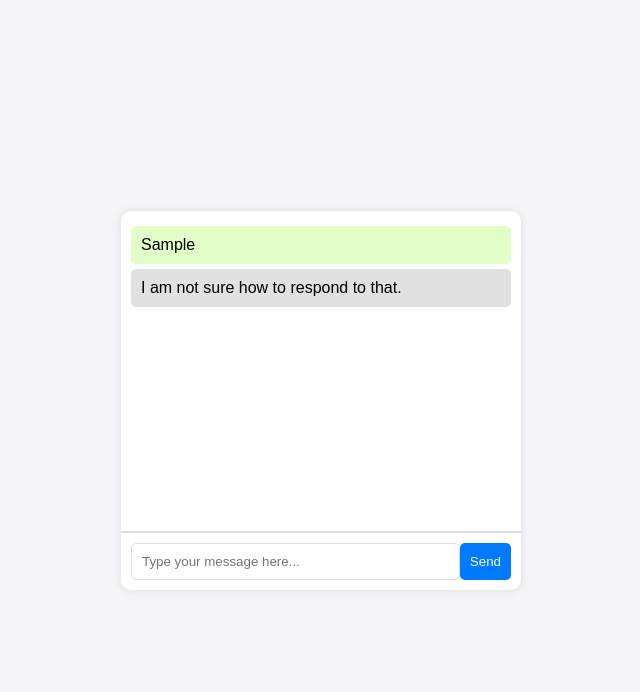
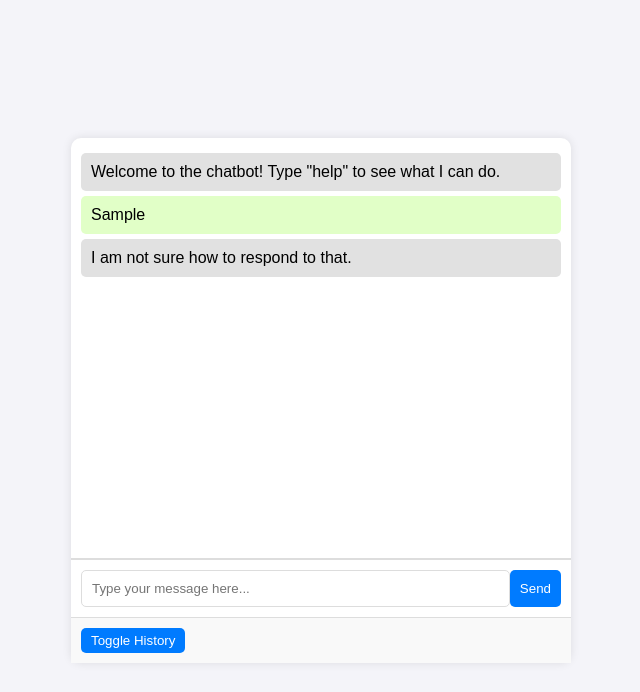
Before and after one commit to Gulshankumar452007/chatbot, a plain HTML site: page index.html in a window 1280 px wide. Both pictures are taken after typing "Sample" into the empty fields and a click on the button "Send". Shown: the whole page, without its empty margins (319-959 px from the left). Drawn offline with Linux system fonts and the light colour scheme.

Commit message:
Update index.html

```diff
--- a/index.html
+++ b/index.html
@@ -3,7 +3,7 @@
 <head>
     <meta charset="UTF-8">
     <meta name="viewport" content="width=device-width, initial-scale=1.0">
-    <title>Chatbot</title>
+    <title>Advanced Chatbot</title>
     <style>
         body {
             font-family: Arial, sans-serif;
@@ -15,7 +15,7 @@
             margin: 0;
         }
         #chat-container {
-            width: 400px;
+            width: 500px;
             max-width: 100%;
             background: #fff;
             border-radius: 10px;
@@ -24,7 +24,7 @@
             flex-direction: column;
         }
         #chat-box {
-            height: 300px;
+            height: 400px;
             overflow-y: scroll;
             padding: 10px;
             border-bottom: 1px solid #ddd;
@@ -48,6 +48,9 @@
             border-radius: 5px;
             cursor: pointer;
         }
+        #user-input button:hover {
+            background: #0056b3;
+        }
         .message {
             margin: 5px 0;
             padding: 10px;
@@ -61,6 +64,34 @@
             background: #e1e1e1;
             align-self: flex-start;
         }
+        #history-container {
+            padding: 10px;
+            border-top: 1px solid #ddd;
+            background: #f9f9f9;
+        }
+        #history-container button {
+            border: none;
+            background: #007bff;
+            color: #fff;
+            padding: 5px 10px;
+            border-radius: 5px;
+            cursor: pointer;
+        }
+        #history-container button:hover {
+            background: #0056b3;
+        }
+        #history {
+            max-height: 200px;
+            overflow-y: auto;
+            margin-top: 10px;
+        }
+        #history .history-message {
+            margin: 5px 0;
+            padding: 5px;
+            border: 1px solid #ddd;
+            border-radius: 5px;
+            background: #fff;
+        }
     </style>
 </head>
 <body>
@@ -72,11 +103,29 @@
             <input type="text" id="message" placeholder="Type your message here...">
             <button onclick="sendMessage()">Send</button>
         </div>
+        <div id="history-container">
+            <button onclick="toggleHistory()">Toggle History</button>
+            <div id="history" style="display: none;">
+                <!-- Chat history will appear here -->
+            </div>
+        </div>
     </div>
 
     <script>
         const chatBox = document.getElementById('chat-box');
         const messageInput = document.getElementById('message');
+        const historyContainer = document.getElementById('history');
+        const historyButton = document.querySelector('#history-container button');
+
+        const botResponses = {
+            'hi': 'Hello! How can I help you today?',
+            'how are you?': 'I am just a bot, but I am here to help you!',
+            'bye': 'Goodbye! Have a great day!',
+            'weather': 'I am not sure about the weather, but I can help with other queries.',
+            'help': 'You can ask me about various topics like weather, time, or just chat!',
+        };
+
+        let messageHistory = [];
 
         function sendMessage() {
             const message = messageInput.value.trim();
@@ -85,10 +134,16 @@
             // Append user message
             appendMessage(message, 'user');
 
+            // Save to history
+            messageHistory.push({ text: message, sender: 'user' });
+
             // Simulate bot response
             setTimeout(() => {
                 const botResponse = getBotResponse(message);
                 appendMessage(botResponse, 'bot');
+
+                // Save bot response to history
+                messageHistory.push({ text: botResponse, sender: 'bot' });
             }, 500);
 
             messageInput.value = '';
@@ -103,13 +158,29 @@
         }
 
         function getBotResponse(userMessage) {
-            // Simple response logic
-            const responses = {
-                'hi': 'Hello!',
-                'how are you?': 'I am good, thank you!',
-                'bye': 'Goodbye!',
-            };
-            return responses[userMessage.toLowerCase()] || 'I am not sure how to respond to that.';
+            return botResponses[userMessage.toLowerCase()] || 'I am not sure how to respond to that.';
+        }
+
+        function toggleHistory() {
+            if (historyContainer.style.display === 'none') {
+                historyContainer.style.display = 'block';
+                updateHistory();
+            } else {
+                historyContainer.style.display = 'none';
+            }
+        }
+
+        function updateHistory() {
+            historyContainer.innerHTML = '<button onclick="toggleHistory()">Toggle History</button>';
+            const historyContent = document.createElement('div');
+            historyContent.id = 'history';
+            messageHistory.forEach(msg => {
+                const historyMessageDiv = document.createElement('div');
+                historyMessageDiv.classList.add('history-message');
+                historyMessageDiv.textContent = `[${msg.sender}] ${msg.text}`;
+                historyContent.appendChild(historyMessageDiv);
+            });
+            historyContainer.appendChild(historyContent);
         }
 
         // Handle Enter key
@@ -118,6 +189,9 @@
                 sendMessage();
             }
         });
+
+        // Welcome message
+        appendMessage('Welcome to the chatbot! Type "help" to see what I can do.', 'bot');
     </script>
 </body>
 </html>
```
